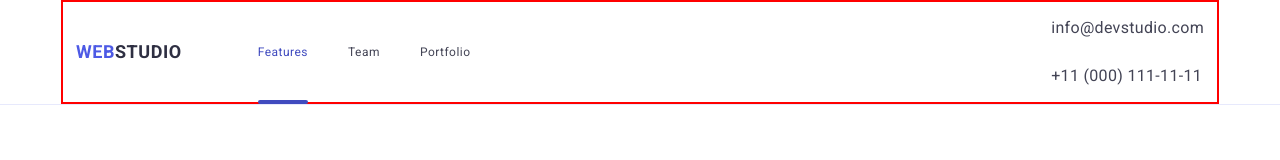
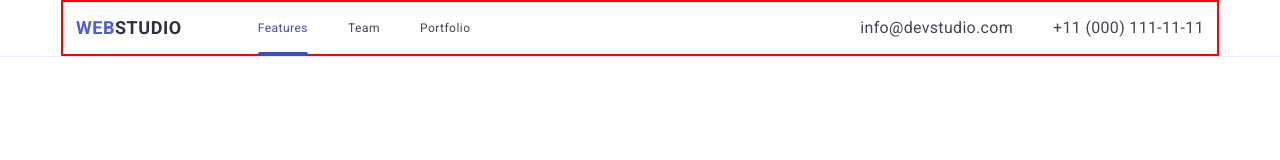
Before and after one commit to ValentynaVK/goit-markup-hw-06, a plain HTML site: page index.html in a window 1280 px wide. Drawn offline with nearby package versions, Linux system fonts and the light colour scheme.

Commit message:
header fixed

```diff
--- a/css/mobile-menu.css
+++ b/css/mobile-menu.css
@@ -17,13 +17,6 @@
 
 .mobile-menu.is-open {
   transform: translateX(0);
-}
-
-.contacts-list {
-  display: flex;
-  align-items: flex-start;
-  flex-direction: column;
-  gap: 24px;
 }
 
 @media only screen and (min-width: 768px) {
```
